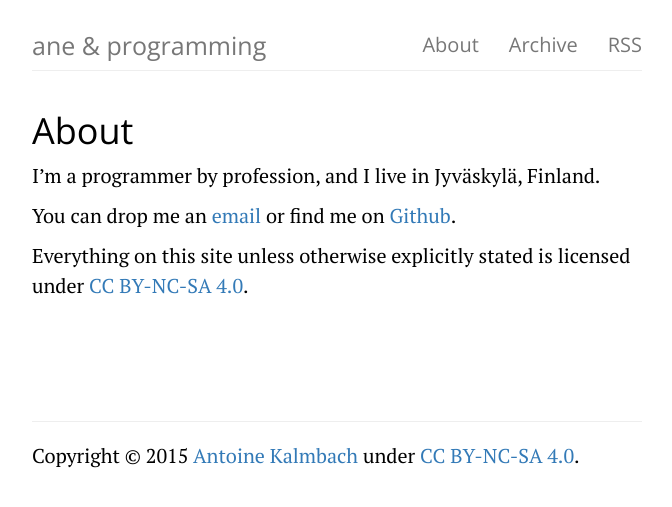
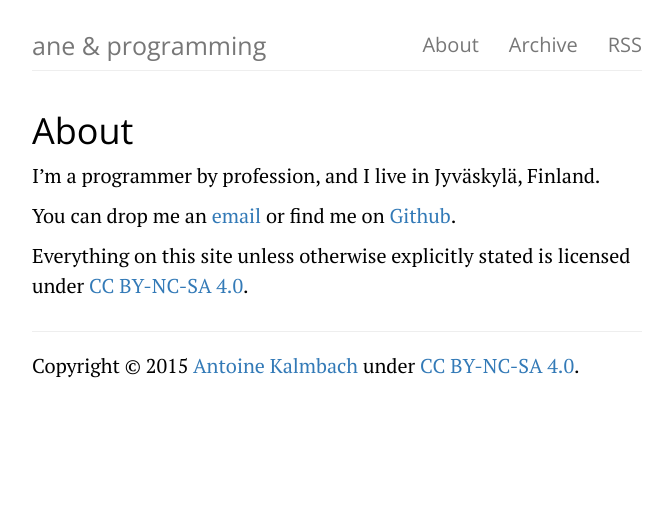
Before and after one commit to ane/ane.github.io, a Jekyll site: the page built from about.md, in a window 1280 px wide. Shown: the top 507 px of the page, without its empty margins (303-975 px from the left). Built offline with Jekyll 4.4.1, drawn with Linux system fonts in a browser that asks for light colours; Markdown is read by kramdown in place of the engine named in the settings.

Commit message:
Layout fixes

```diff
--- a/assets/override.css
+++ b/assets/override.css
@@ -90,6 +90,6 @@ li.post {
     border-left: 2px solid #337AB7;
 }
 
-article.post {
-    margin-bottom: 5em;
+article.post + article.post {
+    margin-top: 5em;
 }
```
Also changed, not shown: index.html (+5 -4 lines).
